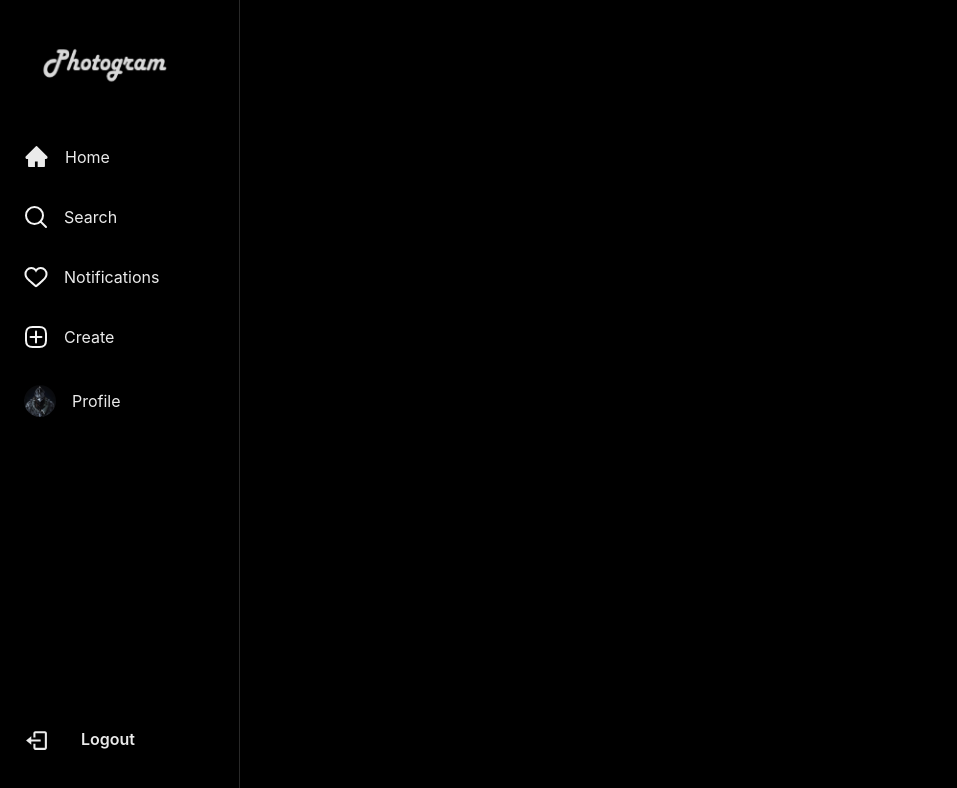
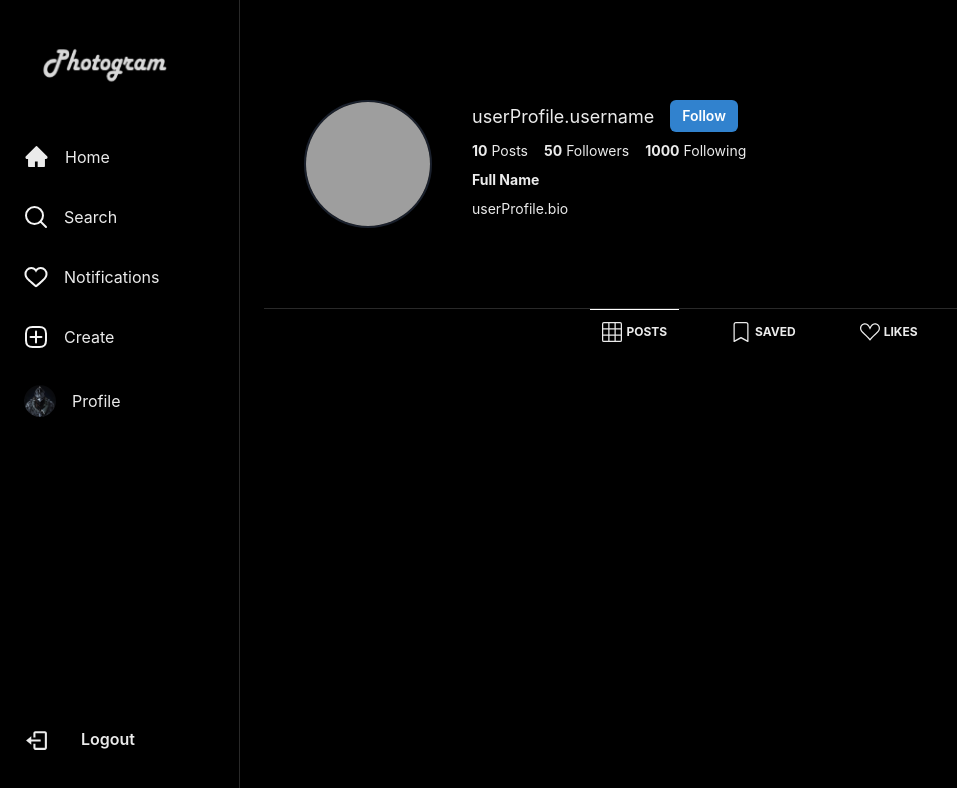
Before and after one commit to nikhilCad/photogram, a React (Vite) app: page /1 in a window 1280 px wide. Shown: the top 788 px of the page, without its empty margins (0-957 px from the left). Built offline with nearby package versions, Linux system fonts and the light colour scheme; grey boxes are pictures that could not be loaded.

Commit message:
profile fix

```diff
--- a/src/App.jsx
+++ b/src/App.jsx
@@ -13,7 +13,8 @@ function App() {
       <Routes>
         <Route path='/' element = {<HomePage/>} />
         <Route path='/auth' element = {<AuthPage/>} />
-        <Route path='/username' element = {<ProfilePage/>} />
+        {/* If page is NOT / or auth THEN call ProfilePage with this url code */}
+        <Route path='/:username' element = {<ProfilePage/>} />
       </Routes>
     </PageLayout>
   )
--- a/src/components/Profile/ProfileHeader.jsx
+++ b/src/components/Profile/ProfileHeader.jsx
@@ -26,7 +26,7 @@ const ProfileHeader = () => {
 					alignItems={"center"}
 					w={"full"}
 				>
-					<Text fontSize={{ base: "sm", md: "lg" }}>{userProfile.username}</Text>
+					<Text fontSize={{ base: "sm", md: "lg" }}>{"userProfile.username"}</Text>
 					{/* {visitingOwnProfileAndAuth && (
 						<Flex gap={4} alignItems={"center"} justifyContent={"center"}>
 							<Button
@@ -86,7 +86,7 @@ const ProfileHeader = () => {
                         Full Name
 					</Text>
 				</Flex>
-				<Text fontSize={"sm"}>{userProfile.bio}</Text>
+				<Text fontSize={"sm"}>{"userProfile.bio"}</Text>
 			</VStack>
 			{/* {isOpen && <EditProfile isOpen={isOpen} onClose={onClose} />} */}
 		</Flex>
--- a/src/pages/ProfilePage/ProfilePage.jsx
+++ b/src/pages/ProfilePage/ProfilePage.jsx
@@ -7,7 +7,7 @@ import { useParams } from "react-router-dom";
 import { Link as RouterLink } from "react-router-dom";
 
 const ProfilePage = () => {
-	const { username } = useParams();
+	const { username } = useParams();//Gets the username from the url
 	// const { isLoading, userProfile } = useGetUserProfileByUsername(username);
 
 	// const userNotFound = !isLoading && !userProfile;
@@ -18,7 +18,8 @@ const ProfilePage = () => {
 			<Flex py={10} px={4} pl={{ base: 4, md: 10 }} w={"full"} mx={"auto"} flexDirection={"column"}>
 				{/* {!isLoading && userProfile && <ProfileHeader />}
 				{isLoading && <ProfileHeaderSkeleton />} */}
-                <ProfileHeaderSkeleton />
+                <ProfileHeader />
+                {/* <ProfileHeaderSkeleton /> */}
 			</Flex>
 			<Flex
 				px={{ base: 2, sm: 4 }}
```
